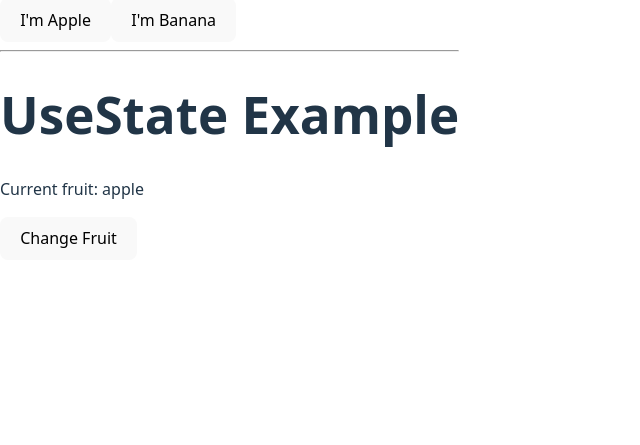
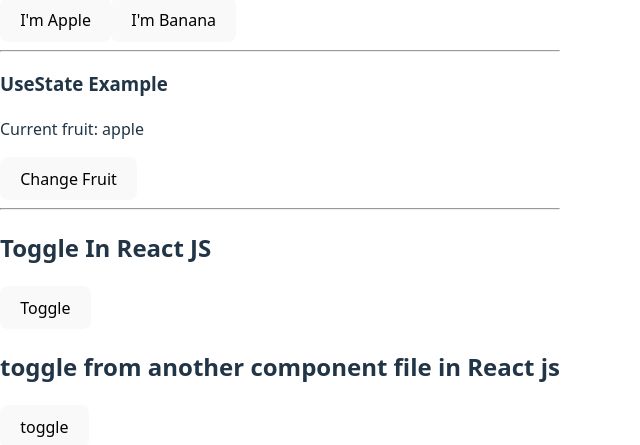
Before and after one commit to Namrata725/reactJsLearning, a React (Vite) app: page / in a window 1280 px wide. Shown: the part 821-1266 px from the top of the page, without its empty margins (0-640 px from the left). Before the commit the page ends 1081 px from the top, so only its background shows below. Built offline with nearby package versions, Linux system fonts and the light colour scheme.

Commit message:
doc and example : hide and show or toggle in react js

```diff
--- a/src/App.jsx
+++ b/src/App.jsx
@@ -2,6 +2,7 @@ import Header from "./Header";
 import JSXCurlyBraces from "./JSXCurlyBraces";
 import ClickHandlers from "./ClickHandlers";
 import UseState from "./UseState";
+import Toggle from "./Toggle";
 function App() {
   return (
     <div>
@@ -12,6 +13,8 @@ function App() {
       <ClickHandlers />
       <hr />
       <UseState />
+      <hr />
+      <Toggle />
     </div>
   );
 }
--- /dev/null
+++ b/src/Toggle.jsx
@@ -0,0 +1,26 @@
+import { useState } from "react";
+
+import UseToggle from "./UseToggle";
+function Toggle() {
+  const [display, setDisplay] = useState(false);
+  return (
+    <div>
+      <h2>Toggle In React JS</h2>
+      <button
+        onClick={() => {
+          setDisplay(!display);
+        }}
+      >
+        Toggle
+      </button>
+      {display ? <h2>Hi, Im Namrata...</h2> : null}
+
+      <UseToggle />
+      {/* This is the component that is imported from UseToggle.jsx file */}
+    </div>
+  );
+}
+
+export default Toggle;
+
+// calling the Toggle component in Toggle.jsx file
--- a/src/UseState.jsx
+++ b/src/UseState.jsx
@@ -12,7 +12,7 @@ function UseState() {
 
   return (
     <div>
-      <h1>UseState Example</h1>
+      <h3>UseState Example</h3>
       <p>Current fruit: {fruit}</p>
       <button onClick={btnClick}>Change Fruit</button>
     </div>
--- /dev/null
+++ b/src/UseToggle.jsx
@@ -0,0 +1,14 @@
+import { useState } from "react";
+function UseToggle() {
+  const [display, setDisplay] = useState(false);
+  return (
+    <div>
+      <h2>toggle from another component file in React js</h2>
+
+      <button onClick={() => setDisplay(!display)}>toggle</button>
+      {display ? <h2>Im toggle from another component file</h2> : null}
+    </div>
+  );
+}
+
+export default UseToggle;
```
Also changed, not shown: 1 other file (tests, documents, lock files or other folders).
